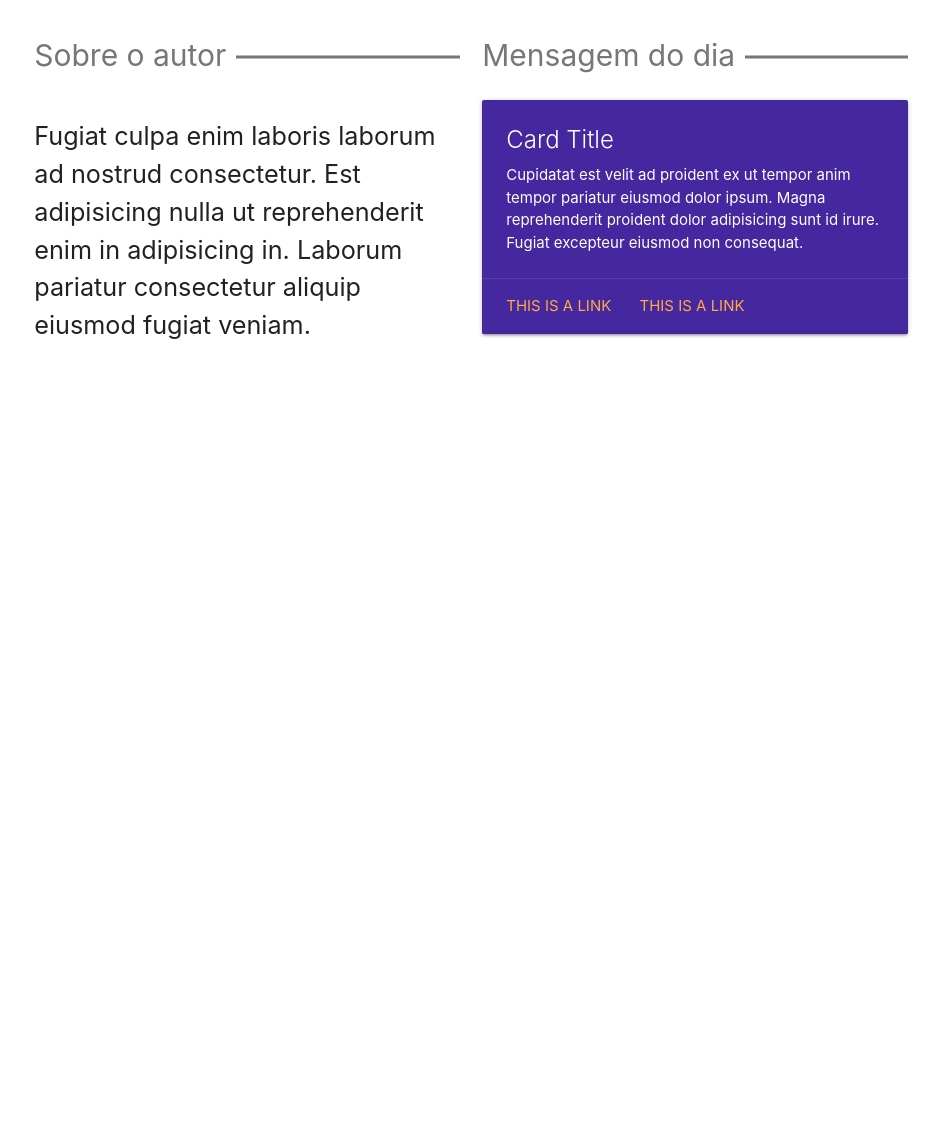
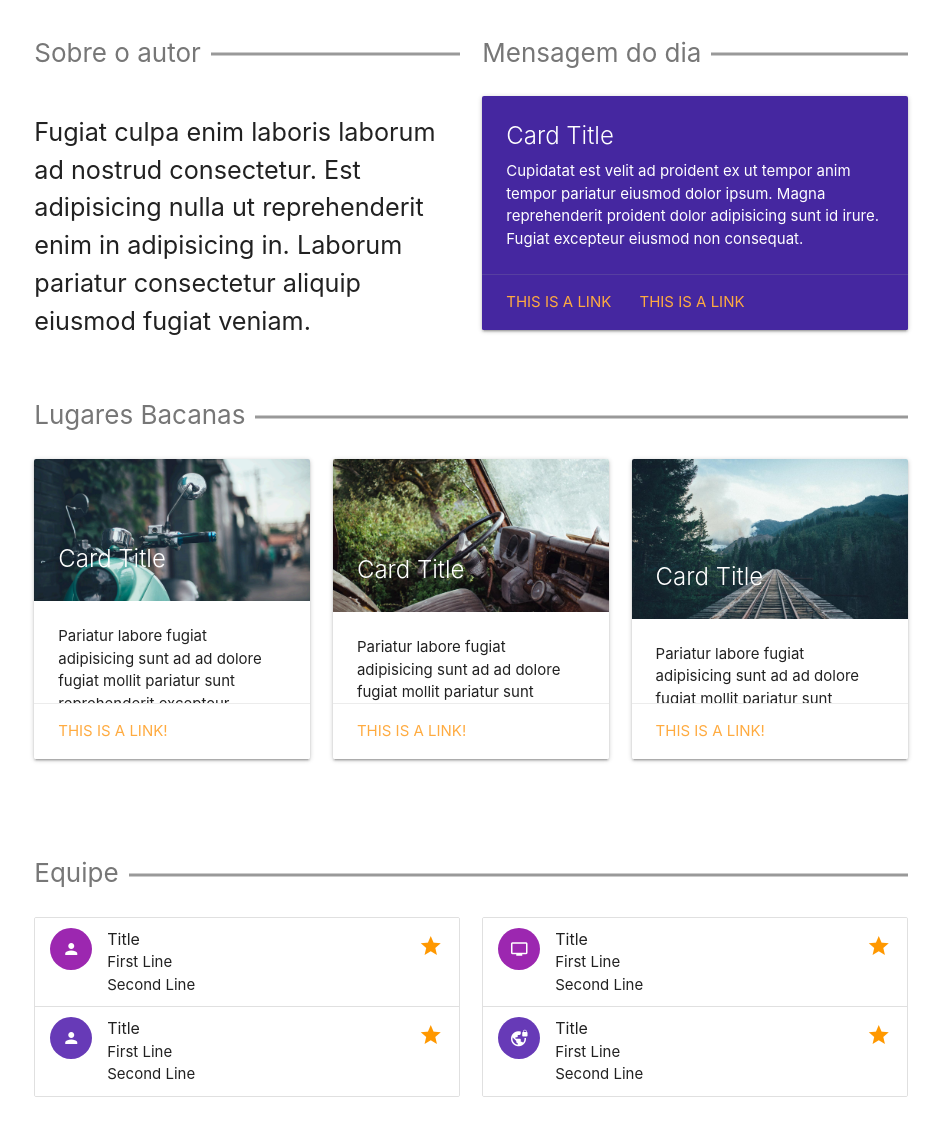
Before and after one commit to AwesomeWolf22/Projeto_7, a plain HTML site: page index.html in a window 1280 px wide. Shown: the part 576-1723 px from the top of the page, without its empty margins (169-1110 px from the left). Before the commit the page ends 981 px from the top, so only its background shows below. Drawn offline with nearby package versions, Linux system fonts and the light colour scheme.

Commit message:
Parte 03 do projeto
* Alteração do sombreamento no card

+ Adicionado lugares bacanas na sect2
+ Adicionado sect3
    +Adicionada 2 coleções de equipe

```diff
--- a/css/style.css
+++ b/css/style.css
@@ -20,7 +20,7 @@
 
 .custom-title > h2 {
     position: relative;
-    font-size: 30px !important;
+    font-size: 26px !important;
     color: #777 !important;
     background-color: white;
     z-index: 2;
@@ -32,9 +32,13 @@
     width: 100%;
     position: absolute;
     height: 3px;
-    background-color: #777;
+    background-color: #999;
     left: 0px;
     top: 60%;
     transform: translateY(-50%);
     z-index: 1;
 }
+
+.sect2 .card-content {
+
+}
--- a/index.html
+++ b/index.html
@@ -96,7 +96,6 @@
 
                     <div class="custom-title">
 
-
                         <div></div>
                         <h2>Sobre o autor</h2>
 
@@ -119,7 +118,7 @@
 
                     </div><!--custom-title-->
 
-                    <div class="card deep-purple darken-3">
+                    <div class="card deep-purple darken-3 z-depth-1">
 
                         <div class="card-content white-text">
 
@@ -145,6 +144,192 @@
 
                 </div><!--col-->
 
+                <div class="col s12">
+
+                    <div class="custom-title">
+
+                        <div></div>
+                        <h2>Lugares Bacanas</h2>
+
+                    </div><!--custom-title-->
+
+                </div><!--col-->
+
+                <div class="col m4 s12">
+
+                    <div class="card small white z-depth-1">
+
+                        <div class="card-image">
+
+                            <img src="imagens/background1.jpg" alt="bg1">
+                            <span class="card-title">Card Title</span>
+
+                        </div><!--card-image-->
+
+                        <div class="card-content">
+
+                            <p>
+                                Pariatur labore fugiat adipisicing sunt ad ad dolore
+                                fugiat mollit pariatur sunt reprehenderit excepteur.
+                            </p>
+
+                        </div><!--card-content-->
+
+                        <div class="card-action">
+
+                            <a href="#">This is a Link!</a>
+
+                        </div><!--card-action-->
+
+                    </div><!--card-->
+
+                </div><!--col-->
+
+                <div class="col m4 s12">
+
+                    <div class="card small white z-depth-1">
+
+                        <div class="card-image">
+
+                            <img src="imagens/background2.jpg" alt="bg2">
+                            <span class="card-title">Card Title</span>
+
+                        </div><!--card-image-->
+
+                        <div class="card-content">
+
+                            <p>
+                                Pariatur labore fugiat adipisicing sunt ad ad dolore
+                                fugiat mollit pariatur sunt reprehenderit excepteur.
+                            </p>
+
+                        </div><!--card-content-->
+
+                        <div class="card-action">
+
+                            <a href="#">This is a Link!</a>
+
+                        </div><!--card-action-->
+
+                    </div><!--card-->
+
+                </div><!--col-->
+
+                <div class="col m4 s12">
+
+                    <div class="card small white z-depth-1">
+
+                        <div class="card-image">
+
+                            <img src="imagens/background3.jpg" alt="bg3">
+                            <span class="card-title">Card Title</span>
+
+                        </div><!--card-image-->
+
+                        <div class="card-content">
+
+                            <p>
+                                Pariatur labore fugiat adipisicing sunt ad ad dolore
+                                fugiat mollit pariatur sunt reprehenderit excepteur.
+                            </p>
+
+                        </div><!--card-content-->
+
+                        <div class="card-action">
+
+                            <a href="#">This is a Link!</a>
+
+                        </div><!--card-action-->
+
+                    </div><!--card-->
+
+                </div><!--col-->
+
+            </div><!--row-->
+
+        </div><!--container-->
+
+    </div><!--section-->
+
+    <div class="section sect3">
+
+        <div class="container">
+
+            <div class="row">
+
+                <div class="col s12">
+
+                    <div class="custom-title">
+
+                        <div></div>
+                        <h2>Equipe</h2>
+
+                    </div><!--custom-title-->
+
+                </div><!--col-->
+
+                <div class="col m6 s12">
+
+                    <ul class="collection">
+
+                        <li class="collection-item avatar">
+
+                            <i class="material-icons circle purple">person</i>
+                            <span class="title">Title</span>
+                            <p>
+                                First Line<br>
+                                Second Line
+                            </p>
+                            <a href="#!" class="secondary-content"><i class="material-icons orange-text">grade</i></a>
+
+                        </li><!--collection-item-->
+                        <li class="collection-item avatar">
+
+                            <i class="material-icons circle deep-purple">person</i>
+                            <span class="title">Title</span>
+                            <p>
+                                First Line<br>
+                                Second Line
+                            </p>
+                            <a href="#!" class="secondary-content"><i class="material-icons orange-text">grade</i></a>
+
+                        </li><!--collection-item-->
+
+                    </ul><!--collection-->
+
+                </div><!--col-->
+
+                <div class="col m6 s12">
+
+                    <ul class="collection">
+
+                        <li class="collection-item avatar">
+
+                            <i class="material-icons circle purple">tv</i>
+                            <span class="title">Title</span>
+                            <p>
+                                First Line<br>
+                                Second Line
+                            </p>
+                            <a href="#!" class="secondary-content"><i class="material-icons orange-text">grade</i></a>
+
+                        </li><!--collection-item-->
+                        <li class="collection-item avatar">
+
+                            <i class="material-icons circle deep-purple">vpn_lock</i>
+                            <span class="title">Title</span>
+                            <p>
+                                First Line<br>
+                                Second Line
+                            </p>
+                            <a href="#!" class="secondary-content"><i class="material-icons orange-text">grade</i></a>
+
+                        </li><!--collection-item-->
+
+                    </ul><!--collection-->
+
+                </div><!--col-->
+
             </div><!--row-->
 
         </div><!--container-->
```
